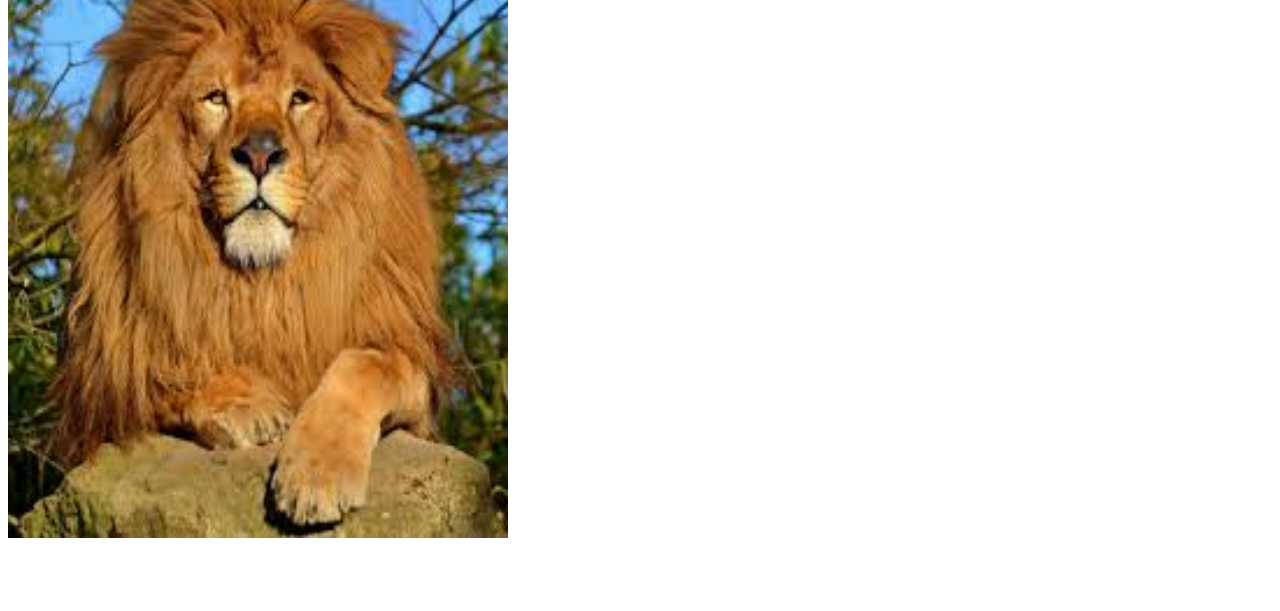
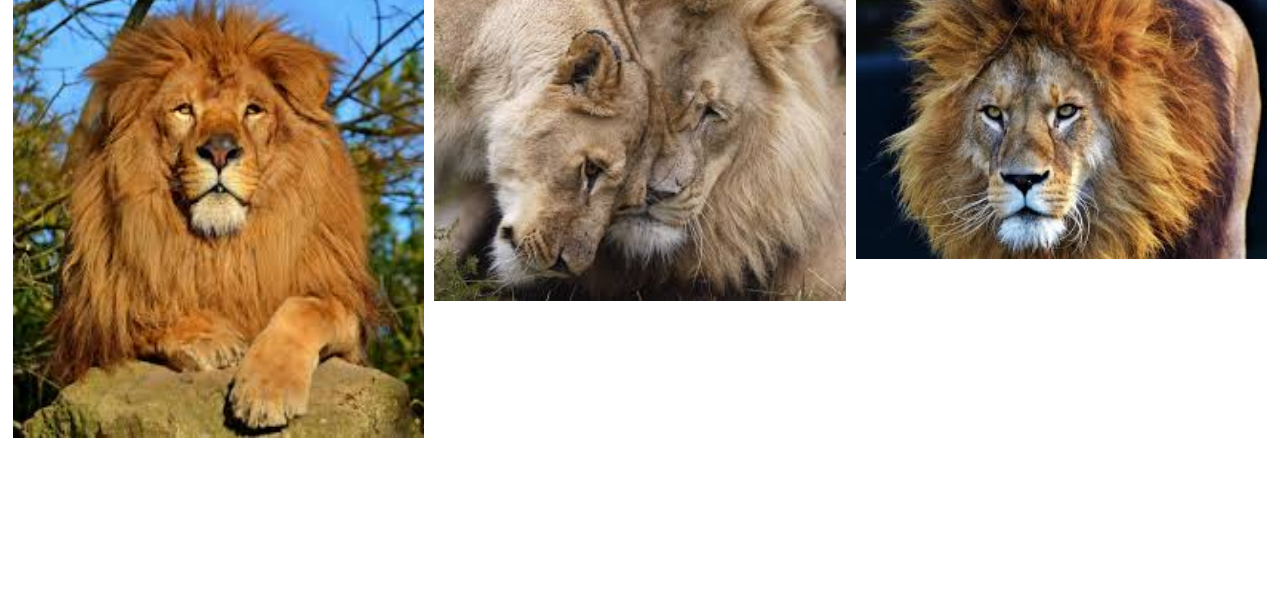
Before and after one commit to Mantasweb/projektas1, a plain HTML site: page htmlatom/index.html in a window 1280 px wide. Shown: the part 197-808 px from the top of the page. Drawn offline with Linux system fonts and the light colour scheme.

Commit message:
bbbbbbb
second step

```diff
--- a/htmlatom/index.html
+++ b/htmlatom/index.html
@@ -6,16 +6,29 @@
     <link rel="stylesheet" href="style.css">
   </head>
   <body>
+
     <h1>Liūtai</h1>
+    <div class="buttons">
     <a href="page2.html" target="_self" class="a1klase">Medžioklė ir mityba</a>
 
     <a href="page3.html" target="_self" class="a2klase">Liūtų porūšiai</a>
 
     <a href="page4.html" target="_self" class="a1klase">Praeitis</a>
+  </div>
 
     <a href="index.html" target="_self" class="a2klase">Pagrindinis</a>
+    <div class="liutai">
+    <div class="liutas1">
+      <img  src="img/lion1.jpg" alt="male lion" style="width:100%">
+    </div>
+    <div class="liutas1">
+      <img  src="img/lion2.jpg" alt="male lion" style="width:100%">
+    </div>
+    <div class="liutas1">
+    <img  src="img/lion3.jpg" alt="male lion" style="width:100%">
+    </div>
+  </div>
 
-    <img class="liutas1" src="img/lion1.jpg" alt="male lion">
   </body>
 
 </html>
--- a/htmlatom/style.css
+++ b/htmlatom/style.css
@@ -20,6 +20,34 @@ h1 {
   margin: 0px;
 }
 .liutas1 {
-  width: 500px;
-  height: 600px;
+  float: left;
+  width: 33.33%;
+  height: px;
+  padding: 5px;
+
 }
+.liutai::after {
+  content: "";
+  clear: both;
+  display: table;
+
+}
+.liutai {
+  display: flex;
+}
+.liutas1 {
+  flex: 33.33%;
+  padding: 5px;
+}
+body, html {
+  background-image:image("background.jpg");
+  height: 100%
+}
+.bg {
+  background-image: url("background.jpg");
+  height: 100%;
+  background-position: center;
+  background-repeat: no-repeat;
+  background-size: cover;
+  back
+}
```
Also changed, not shown: htmlatom/img/background.jpg (added), htmlatom/img/lion2.jpg (added), htmlatom/img/lion3.jpg (added).
